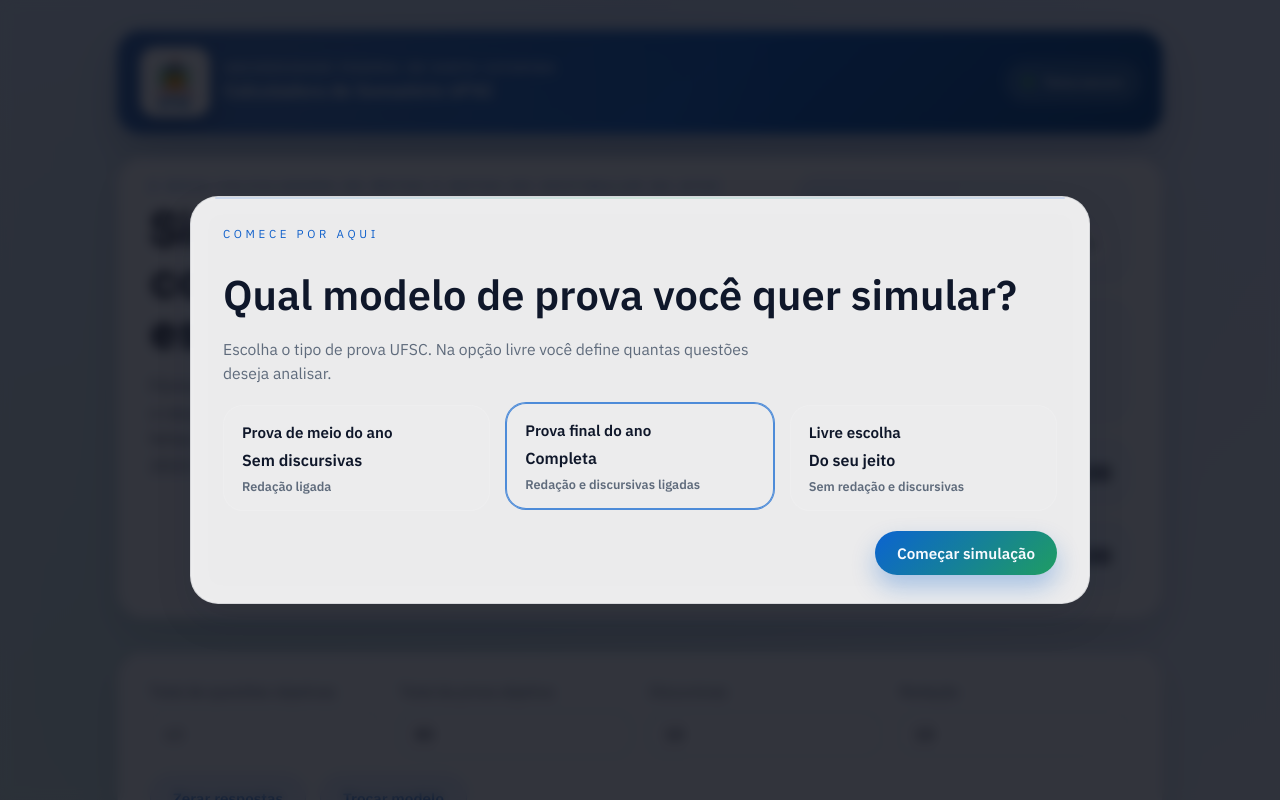
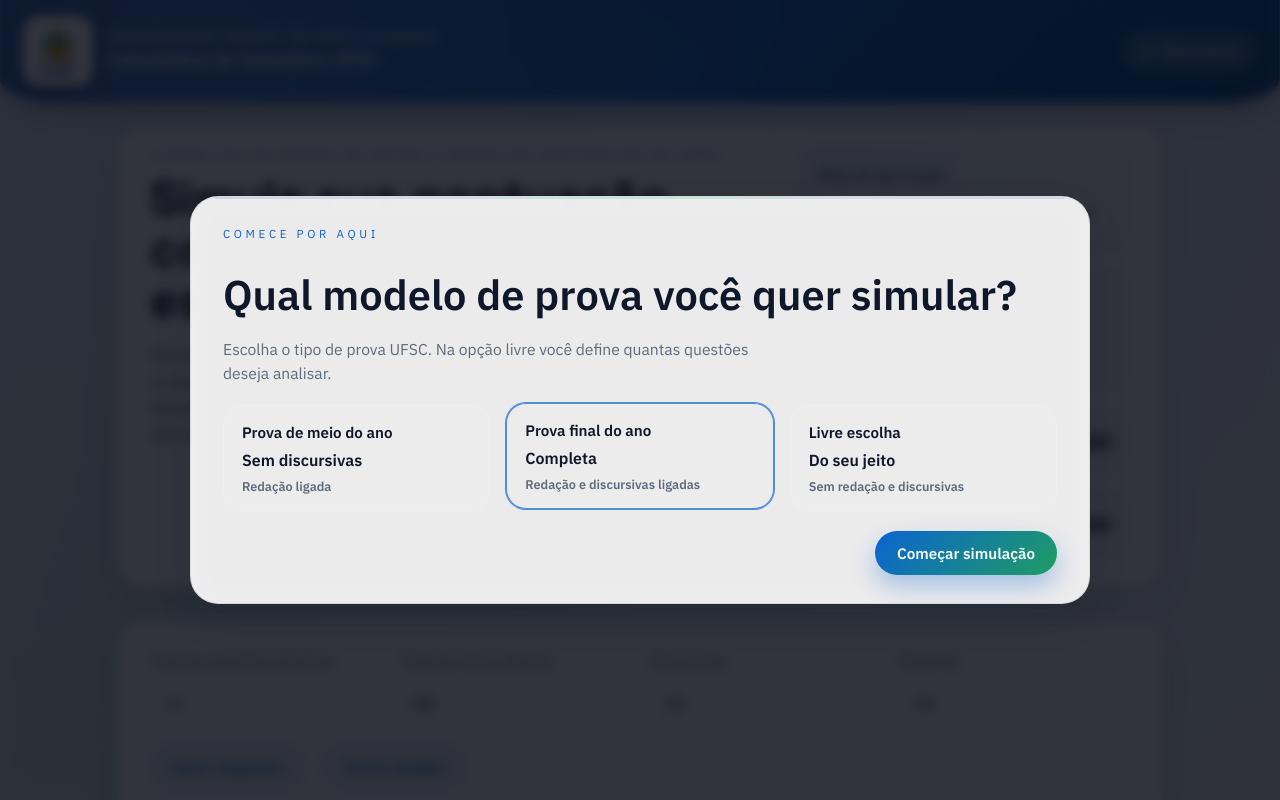
Before and after one commit to salmoriadev/CalculoSomatorio, a React (Vite) app: page / in a window 1280 px wide. Shown: the top 800 px of the page. Built offline with nearby package versions, Linux system fonts and the light colour scheme.

Commit message:
arruma barra superior

```diff
--- a/src/App.css
+++ b/src/App.css
@@ -1,11 +1,11 @@
 .app {
     min-height: 100vh;
-    padding: 30px 6vw 72px;
+    padding: 0 6vw 72px;
     color: var(--text-primary);
     max-width: 1200px;
     width: min(100%, 1200px);
     margin: 0 auto;
-    overflow-x: hidden;
+    overflow-x: visible;
 }
 
 .app > * {
@@ -65,10 +65,14 @@
 .site-header {
     background: var(--header-bg);
     border: 1px solid var(--header-border);
-    border-radius: 24px;
+    border-top: none;
+    border-radius: 0 0 60px 60px / 0 0 24px 24px;
+    width: 100vw;
+    max-width: 100vw;
+    margin-left: calc(50% - 50vw);
     padding: 16px 22px;
     color: var(--header-text);
-    box-shadow: 0 18px 38px rgba(10, 30, 80, 0.22);
+    box-shadow: 0 14px 28px rgba(10, 30, 80, 0.18);
     margin-bottom: 22px;
     position: relative;
     overflow: hidden;
```
